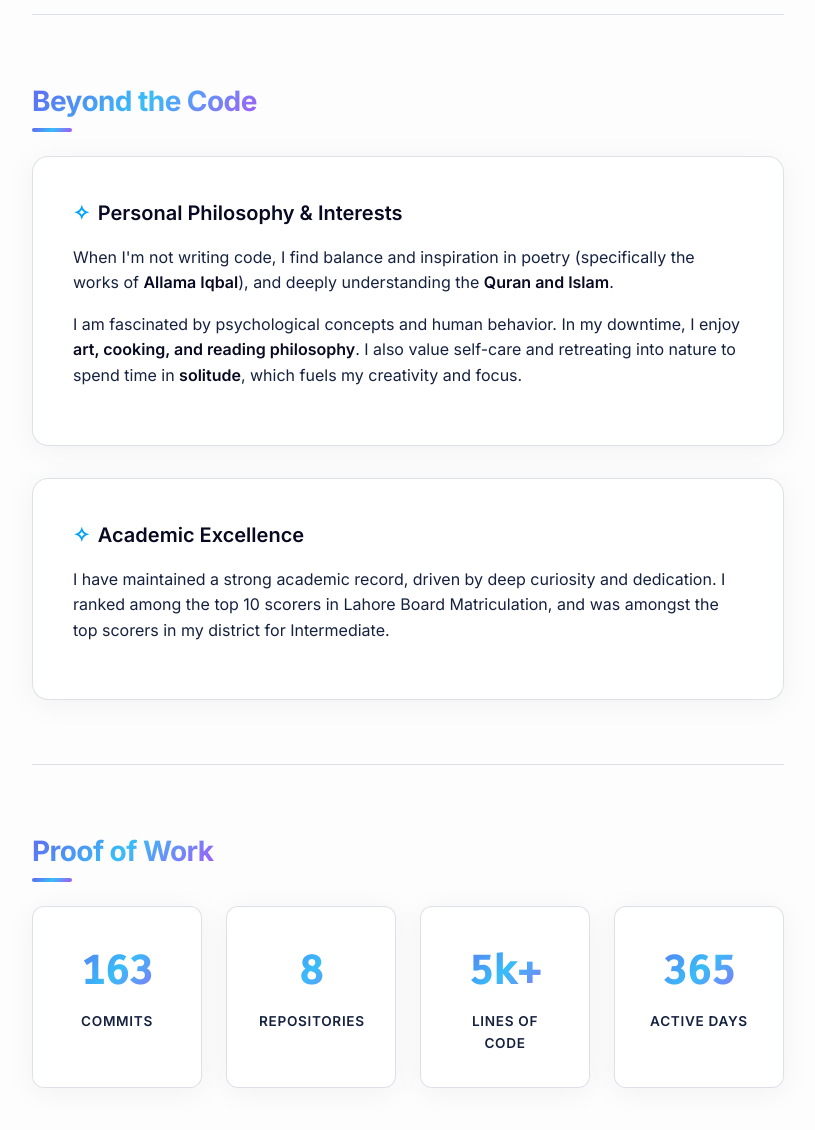
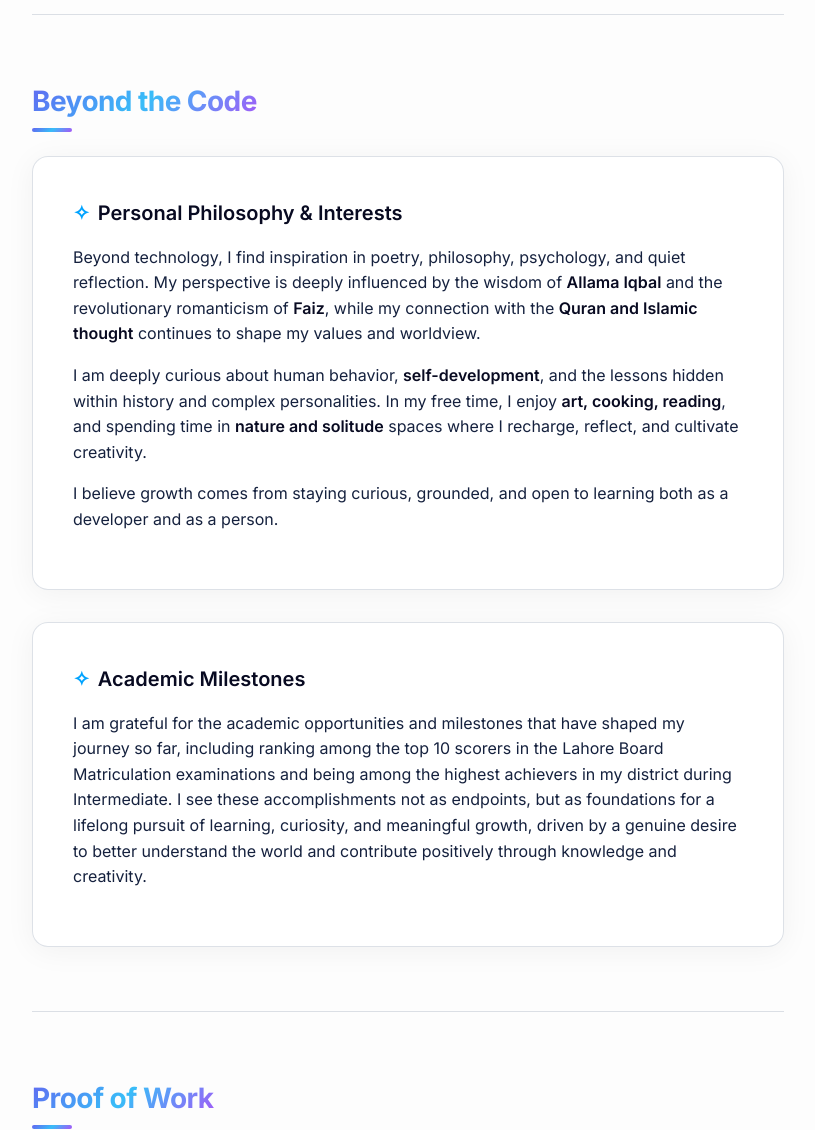
Before and after one commit to Farah-Tanveer/Portfolio-, a Flask app: page / in a window 1280 px wide. Shown: the part 824-1954 px from the top of the page, without its empty margins (232-1047 px from the left). Run offline with Flask 3, Linux system fonts and the light colour scheme; data that the repository does not hold is empty.

Commit message:
Updated about section

```diff
--- a/app.py
+++ b/app.py
@@ -31,6 +31,7 @@ projects = [
         "learnings": "Learned efficient data handling and logging mechanisms for tracking and analyzing captured packets.",
         "outcome": "Developed an interactive dashboard to visualize network traffic logs in real-time.",
         "github": "https://github.com/Farah-Tanveer/netra",
+        "demo": "https://netra-mo9m.onrender.com/",
         "image": "/static/images/Netra.png"
     },
     {
--- a/templates/index.html
+++ b/templates/index.html
@@ -128,20 +128,14 @@
             <div class="about-grid">
                 <div class="about-card glass-panel">
                     <h4>Personal Philosophy & Interests</h4>
-                    <p>When I'm not writing code, I find balance and inspiration in poetry
-                        (specifically the works of <strong>Allama Iqbal</strong>), and deeply understanding the
-                        <strong>Quran and Islam</strong>.</p>
-                    <p>I am fascinated by psychological concepts and human behavior. In my downtime, I
-                        enjoy <strong>art, cooking, and reading philosophy</strong>. I also value self-care and
-                        retreating into nature to spend time in <strong>solitude</strong>, which fuels my creativity and
-                        focus.</p>
+                    <p>Beyond technology, I find inspiration in poetry, philosophy, psychology, and quiet reflection. My perspective is deeply influenced by the wisdom of <strong>Allama Iqbal</strong> and the revolutionary romanticism of <strong>Faiz</strong>, while my connection with the <strong>Quran and Islamic thought</strong> continues to shape my values and worldview.</p>
+                    <p>I am deeply curious about human behavior, <strong>self-development</strong>, and the lessons hidden within history and complex personalities. In my free time, I enjoy <strong>art, cooking, reading</strong>, and spending time in <strong>nature and solitude</strong> spaces where I recharge, reflect, and cultivate creativity.</p>
+                    <p>I believe growth comes from staying curious, grounded, and open to learning both as a developer and as a person.</p>
                 </div>
 
                 <div class="about-card glass-panel">
-                    <h4>Academic Excellence</h4>
-                    <p>I have maintained a strong academic record, driven by deep curiosity and dedication. I ranked
-                        among the top 10 scorers in Lahore Board Matriculation, and was amongst the top scorers in my
-                        district for Intermediate.</p>
+                    <h4>Academic Milestones</h4>
+                    <p>I am grateful for the academic opportunities and milestones that have shaped my journey so far, including ranking among the top 10 scorers in the Lahore Board Matriculation examinations and being among the highest achievers in my district during Intermediate. I see these accomplishments not as endpoints, but as foundations for a lifelong pursuit of learning, curiosity, and meaningful growth, driven by a genuine desire to better understand the world and contribute positively through knowledge and creativity.</p>
                 </div>
             </div>
         </section>
```
